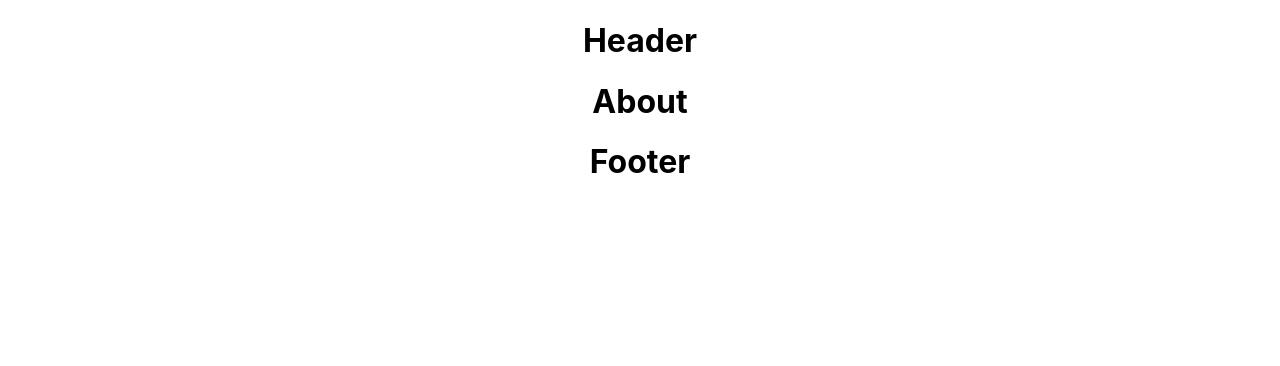
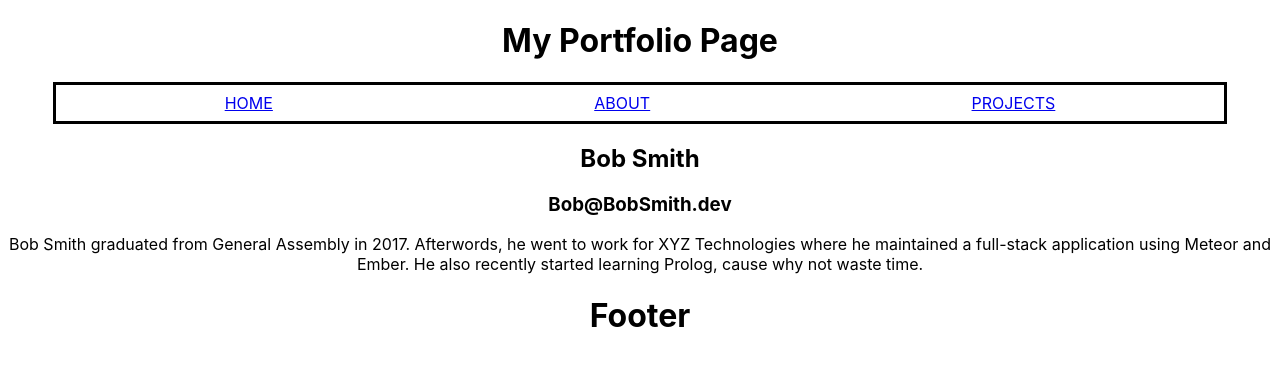
Before and after one commit to Echoesong/my-portfolio, a React (Create React App) app: page /about in a window 1280 px wide. Shown: the top 366 px of the page. Built offline with nearby package versions, Linux system fonts and the light colour scheme.

Commit message:
reach MVP boilerplate

```diff
--- a/src/components/Header.js
+++ b/src/components/Header.js
@@ -1,5 +1,32 @@
-export default function Header(props){
-    return (
-        <h1>Header</h1>
-    )
+import { Link } from "react-router-dom";
+
+function Header(props) {
+  //inline style for the nav tag
+  const navStyle = {
+    display: "flex",
+    justifyContent: "space-around",
+    border: "3px solid black",
+    padding: "8px",
+    width: "90%",
+    margin: "auto",
+  };
+
+  return (
+    <header>
+      <h1>My Portfolio Page</h1>
+      <nav style={navStyle}>
+        <Link to="/">
+          <div>HOME</div>
+        </Link>
+        <Link to="/about">
+          <div>ABOUT</div>
+        </Link>
+        <Link to="/projects">
+          <div>PROJECTS</div>
+        </Link>
+      </nav>
+    </header>
+  );
 }
+
+export default Header;
--- a/src/pages/About.js
+++ b/src/pages/About.js
@@ -1,5 +1,19 @@
-export default function About(props){
-    return (
-        <h1>About</h1>
-    )
+import { useState, useEffect } from "react";
+
+export default function About(props) {
+  const [about, setAbout] = useState(null);
+  const getAboutData = async () => {
+    const response = await fetch("./about.json");
+    const data = await response.json();
+    setAbout(data);
+  };
+  useEffect(() => {getAboutData()}, []);
+  const loaded = () => (
+    <div>
+      <h2>{about.name}</h2>
+      <h3>{about.email}</h3>
+      <p>{about.bio}</p>
+    </div>
+  );
+  return about ? loaded() : <h1>Loading...</h1>
 }
--- a/src/pages/Projects.js
+++ b/src/pages/Projects.js
@@ -1,5 +1,43 @@
-export default function Projects(props){
-    return (
-        <h1>Projects</h1>
-    )
+import { useState, useEffect } from "react";
+
+function Projects(props) {
+  // create state to hold projects
+  const [projects, setProjects] = useState(null);
+
+  //create function to make api call
+  const getProjectsData = async () => {
+
+		//make api call and get response
+    const response = await fetch("./projects.json");
+
+		// turn response into javascript object
+    const data = await response.json();
+
+		// set the projects state to the data
+    setProjects(data);
+
+  };
+
+  // make an initial call for the data inside a useEffect, so it only happens once on component load
+  useEffect(() => {getProjectsData()}, []);
+
+  // define a function that will return the JSX needed once we get the data
+  const loaded = () => {
+    return projects.map((project) => (
+      <div>
+        <h1>{project.name}</h1>
+        <img src={project.image} alt={'hello'}/>
+        <a href={project.git}>
+          <button>Github</button>
+        </a>
+        <a href={project.live}>
+          <button>live site</button>
+        </a>
+      </div>
+    ));
+  };
+
+  return projects ? loaded() : <h1>Loading...</h1>;
 }
+
+export default Projects;
```
Also changed, not shown: 1 other file (tests, documents, lock files or other folders).
